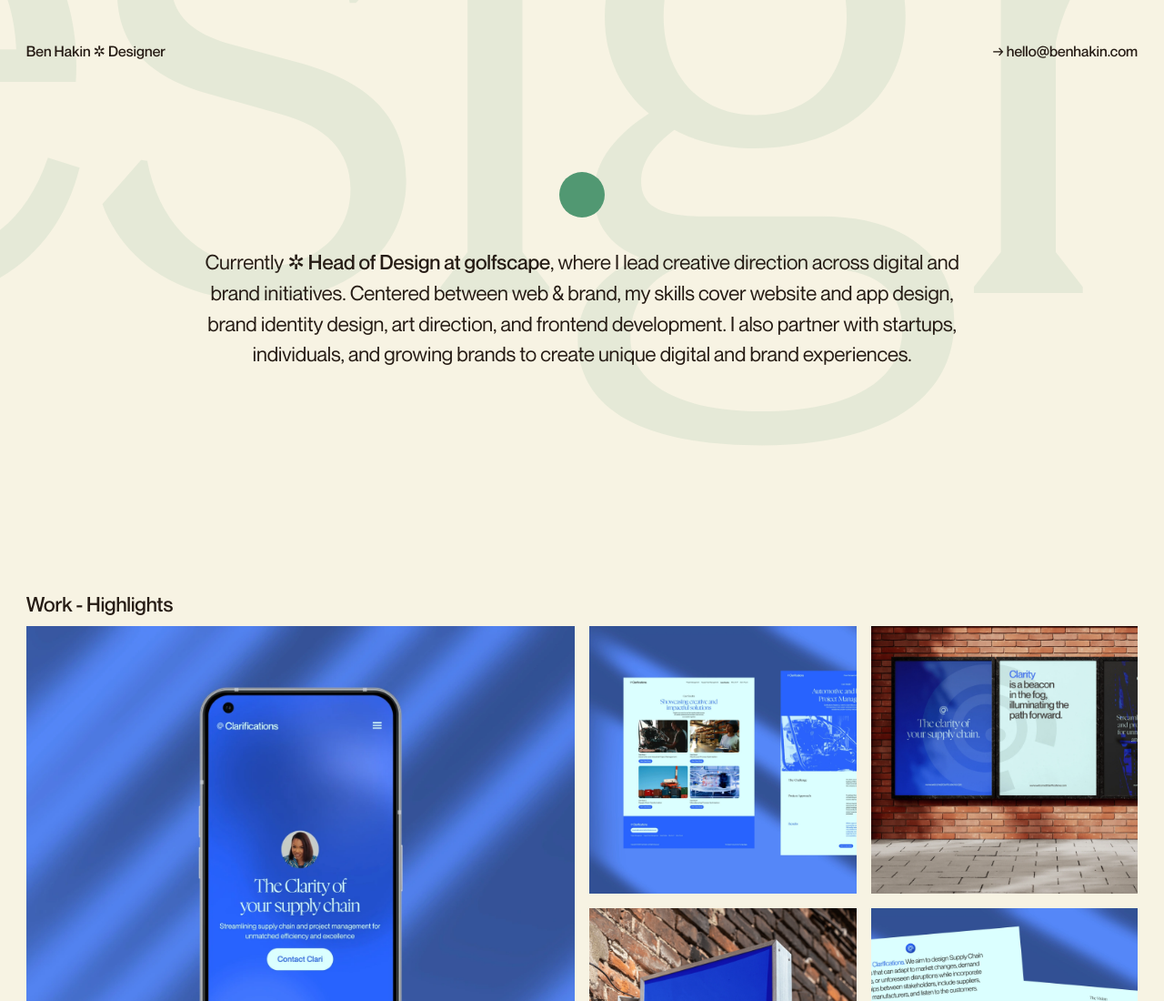
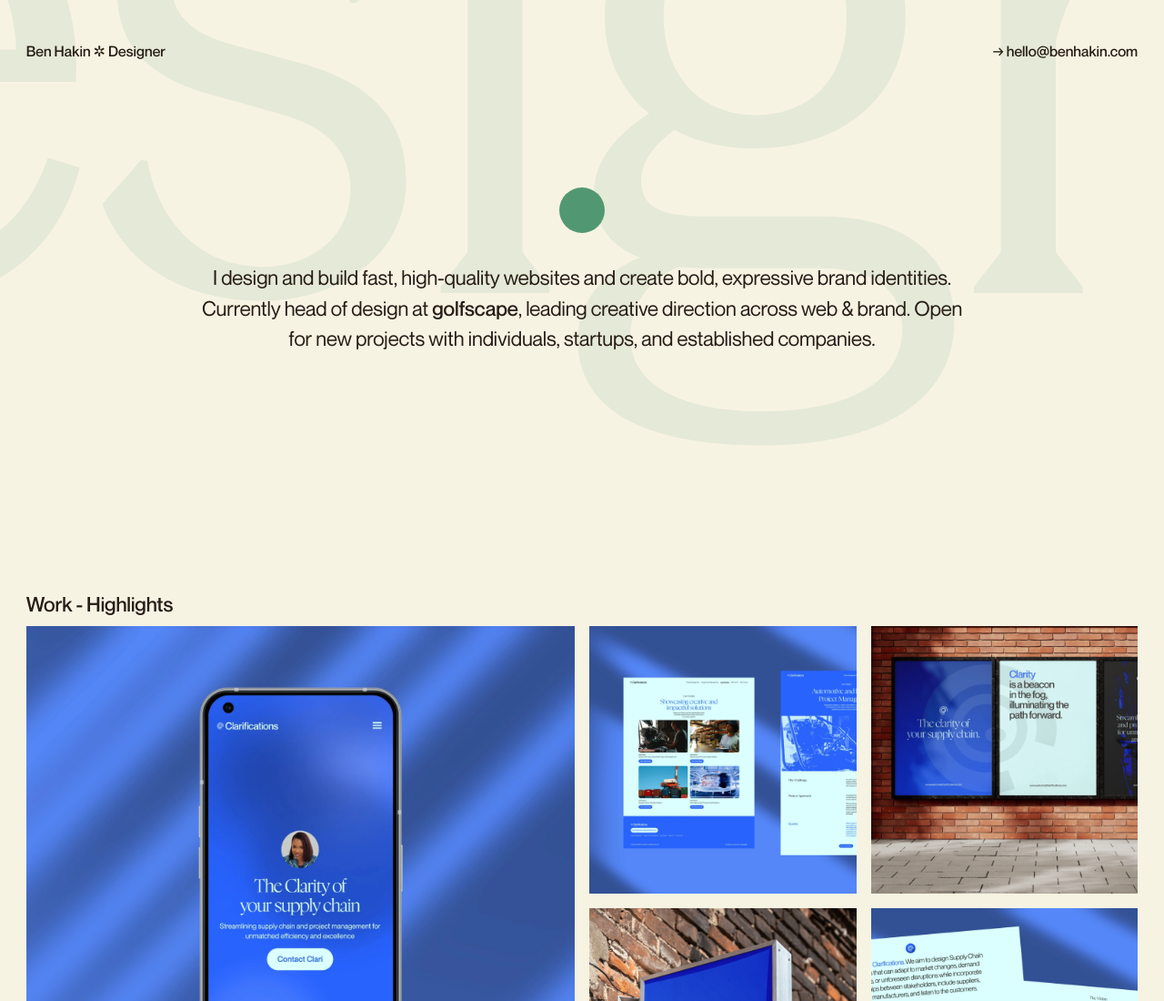
Before and after one commit to ben-hakin-dev/Portfolio, a website built with Vite: page index.html in a window 1280 px wide. Shown: the top 1100 px of the page at 91% size. Built offline with nearby package versions, Linux system fonts and the light colour scheme.

Commit message:
website copy update

```diff
--- a/index.html
+++ b/index.html
@@ -100,10 +100,7 @@
                             >
                         </div>
                         <h1 class="hero-subheading fade-in">
-                             Currently <a href="https://www.golfscape.com" target="/" class="word-highlight word-highlight-link">✲ Head of Design
-                            at golfscape</a>, where I lead creative direction across
-                            digital and brand initiatives. Centered between web & brand, my skills cover website
-                            and app design, brand identity design, art direction, and frontend development. I also partner with startups, individuals, and growing brands to create unique digital and brand experiences.
+                            I design and build fast, high-quality websites and create bold, expressive brand identities. Currently head of design at <span class="word-highlight word-highlight-link">golfscape</span>, leading creative direction across web & brand. Open for new projects with individuals, startups, and established companies.
                         <h1/>
 
                     </div>
--- a/src/style.css
+++ b/src/style.css
@@ -675,4 +675,5 @@
 .word-highlight-link:hover {
     /*text-decoration: underline;*/
     color: var(--brand-accent);
+    cursor: pointer;
 }
```
